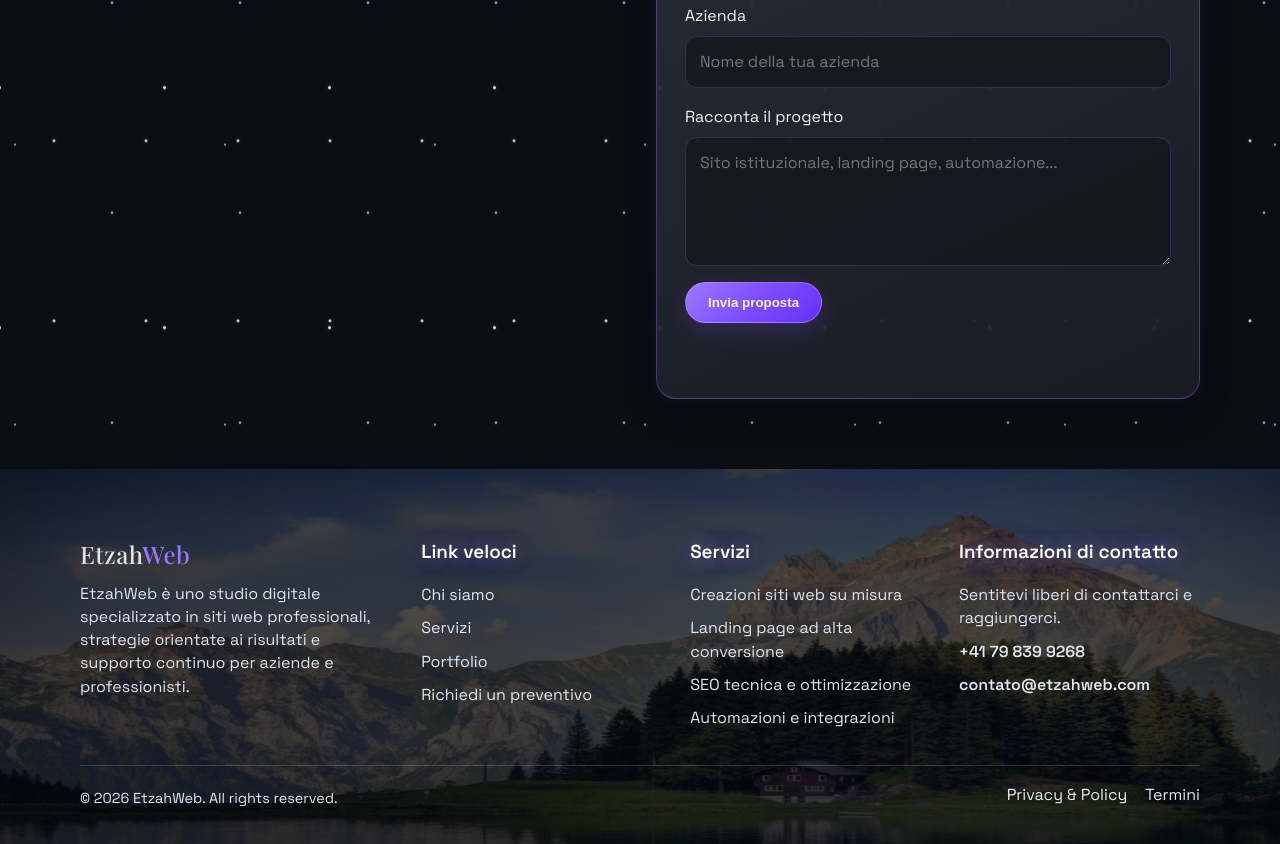
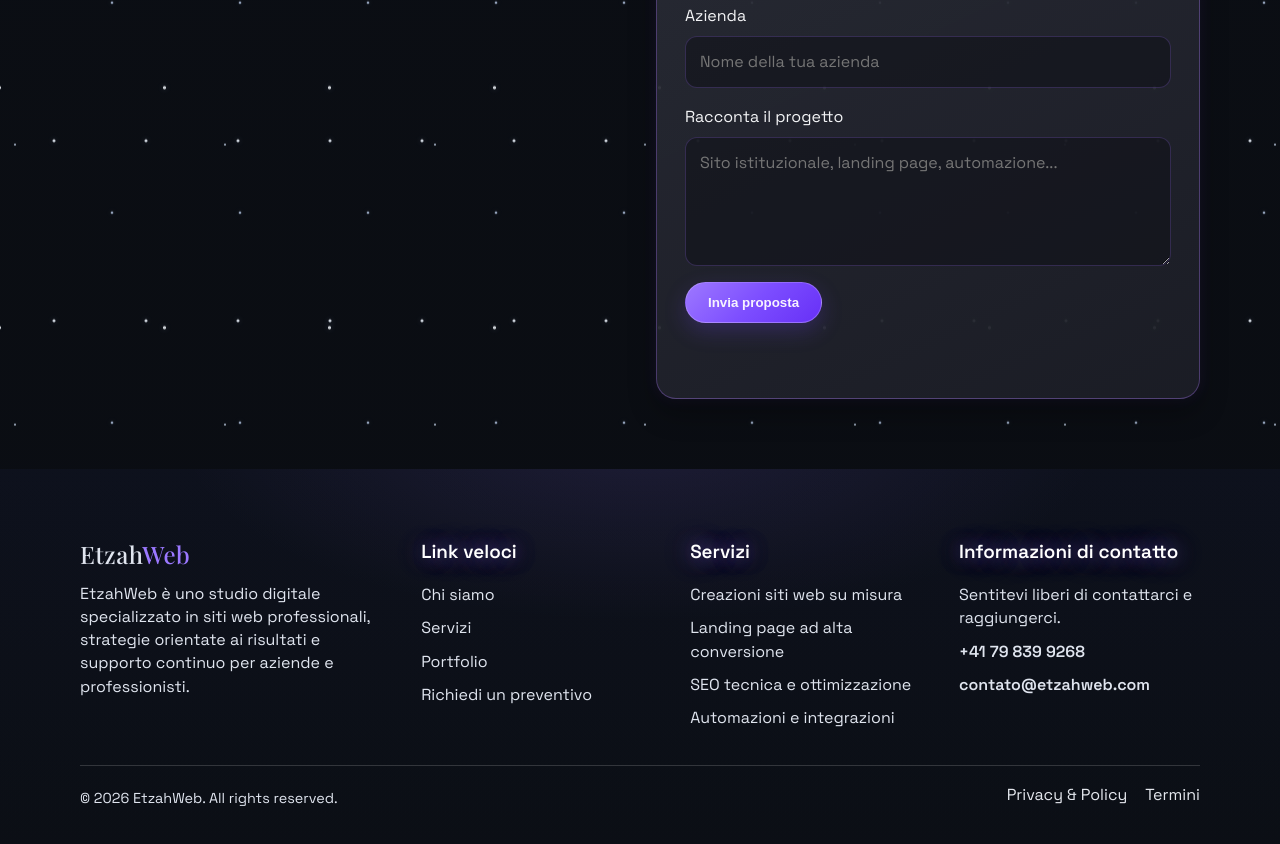
Before and after one commit to kallebesiqueira-dev/nuovoetzah, a plain HTML site: page docs/index.html in a window 1280 px wide. Shown: the part 6016-6860 px from the top of the page. Drawn offline with nearby package versions, Linux system fonts and the light colour scheme.

Commit message:
style(footer): remove photo and use theme background

```diff
--- a/docs/style.css
+++ b/docs/style.css
@@ -1527,18 +1527,16 @@ a {
   margin-top: 0;
   padding: 68px 0 28px;
   border-top: none;
-  background-image: url("img2/img_footer/Footer.png");
-  background-size: 100% 100%;
-  background-repeat: no-repeat;
-  background-position: center center;
-  background-color: #050810;
+  background:
+    radial-gradient(680px 280px at 50% -10%, rgba(155, 120, 255, 0.14), transparent 68%),
+    linear-gradient(180deg, #0f1320 0%, #0d1118 100%);
   overflow: hidden;
 }
 
 .footer-showcase .footer-overlay {
   position: absolute;
   inset: 0;
-  background: linear-gradient(180deg, rgba(5, 8, 16, 0.66) 0%, rgba(5, 8, 16, 0.82) 100%);
+  background: linear-gradient(180deg, rgba(8, 10, 16, 0.2) 0%, rgba(8, 10, 16, 0.34) 100%);
 }
 
 .footer-showcase-grid,
```
